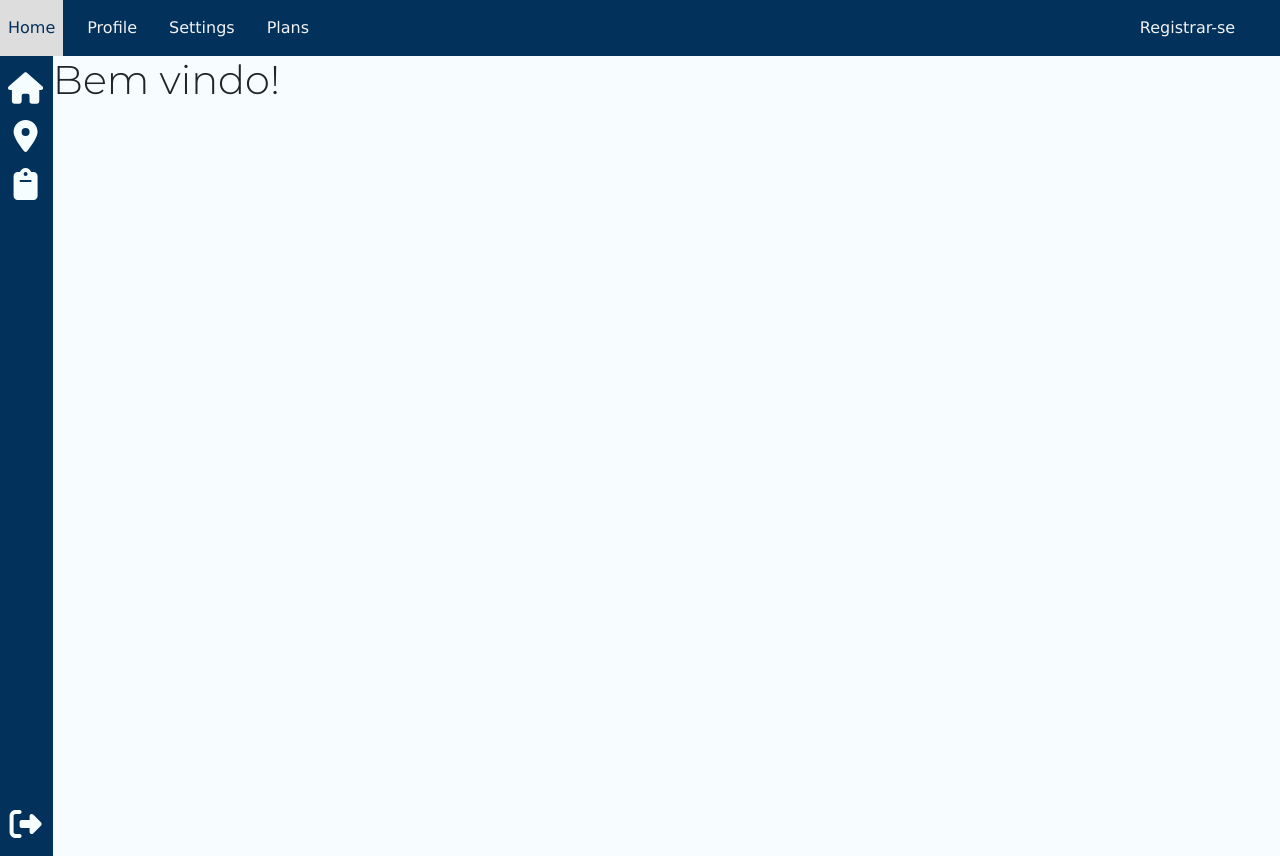
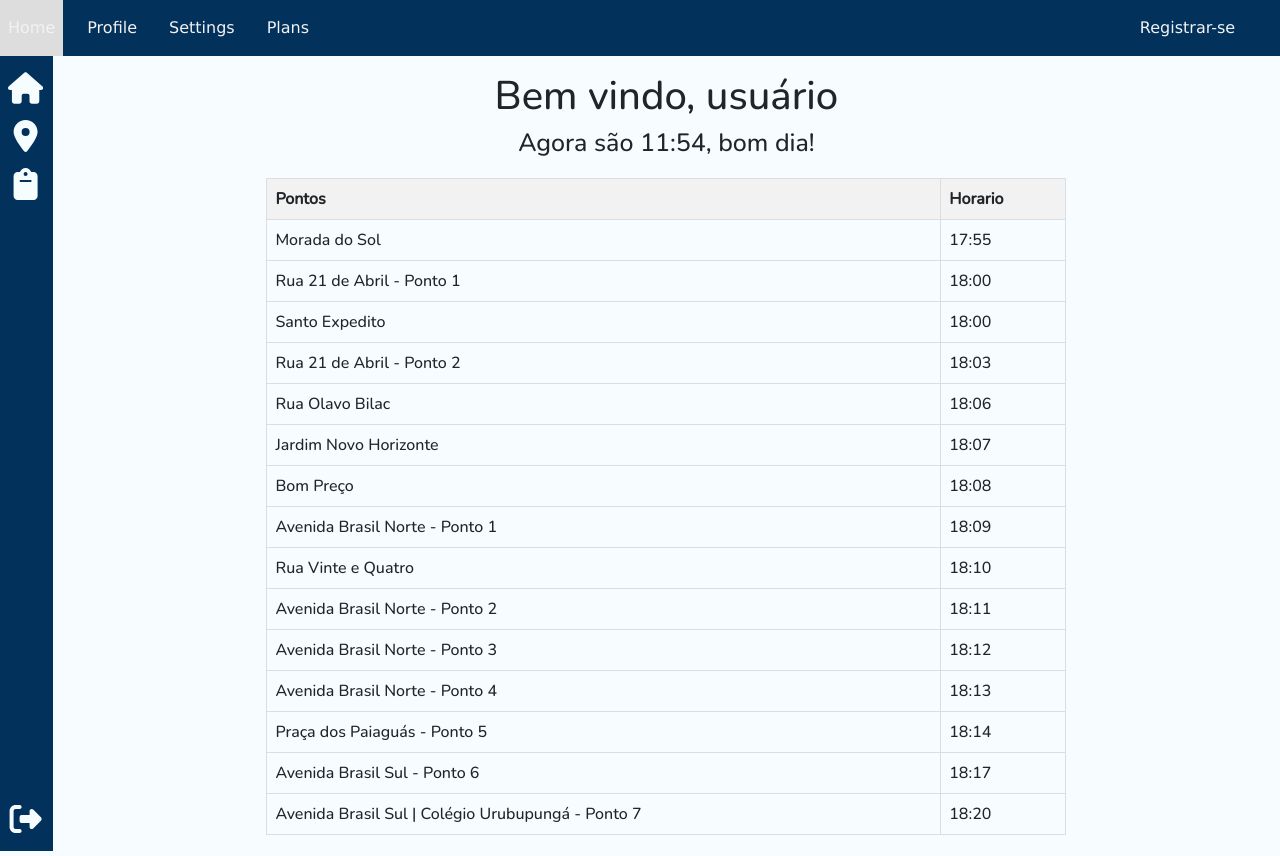
Before and after one commit to Matiolilegalzao/interface-teste, a React (Vite) app: page / in a window 1280 px wide. Built offline with nearby package versions, Linux system fonts and the light colour scheme.

Commit message:
Página de documentos atualizada, Página Home com tabela de pontos

```diff
--- a/src/components/SideBar.module.css
+++ b/src/components/SideBar.module.css
@@ -1,14 +1,15 @@
 @import url('https://fonts.googleapis.com/css2?family=Lora:wght@400;500&family=Montserrat:wght@300&family=Nunito:wght@500&family=Open+Sans&family=Roboto&display=swap');
+
+
 
 .sideBar {
     background-color: rgb(2, 49, 92);
     width: 3.3rem;
-    height: 100vh;
-    position: fixed;
+    min-height: 95vh; /* Alterado para 100vh para ocupar 100% da altura da tela */
     padding-right: 1rem;
     transition: width 0.3s ease;
+}
 
-}
 .sideBar:hover  {
     width: 16rem;
 }
--- a/src/pages/Documentos.module.css
+++ b/src/pages/Documentos.module.css
@@ -1,40 +1,37 @@
 @import url('https://fonts.googleapis.com/css2?family=Lora:wght@400;500&family=Montserrat:wght@300&family=Nunito:wght@500&family=Open+Sans&family=Roboto&display=swap');
 
 .wrapper {
-    margin: auto;
-    margin-top: 2%;
+    margin: 1rem auto;
+
 }
 .mainContent {
-    border: 1px solid #333;
-    width: 50vw;
-    margin: 5% auto;
-    padding-top: 5%;
-    height: fit-content;
+    width: 80vw;
+    text-align: center;
+    padding-top: 3%;
     border-radius: 15px;
-    box-shadow: 3px 3px 5px rgba(0, 0, 0, 0.2); /* Deslocamento x, deslocamento y, desfoque, cor da sombra */
+    display: inline-block;
+
 }
 .pageTitle {
     text-align: center;
     font-family: "nunito";
-    font-size: 50px;
+    font-size: 40px;
 }
 .documentWrapper {
-    width: 50%;
+    width: 32%;
     height: fit-content;
-    margin-bottom: 5%;
     display: inline-block;
     text-align: center;
 }
 .docRg {
     margin: auto;
-    margin-bottom: 3%;
-    width: 60%;
+    width: 70%;
     display: block;
 }
 .docText {
     font-family: "nunito";
     display: inline;
-    font-size: 25px;
+    font-size: 30px;
 }
 .uploadButton {
     padding: 5px;
@@ -43,6 +40,7 @@
     border-bottom: 4px solid black;
     margin-left: 3%;
     display: inline;
+    min-width: 3rem;
 }
 .documentName {
     font-family: "nunito";
@@ -53,16 +51,23 @@
 
 @media screen and (max-width: 1650px) {
     .mainContent {
-        width: 80%;
+        width: 100vw;
+    }
+    .documentName {
+    font-family: "nunito";
+    font-size: 35px;
+    margin-bottom: 0;
+    margin-top: 5%;
+}
+    .documentWrapper {
+        width: 70%;
+    }
+    .uploadButton {
+        margin-left: 5%;
     }
 }
+
 @media screen and (max-width: 1000px) {
-    .mainContent {
-        width: 100%;
-        border: 0;
-    }
-}
-@media screen and (max-width: 700px) {
     .documentWrapper {
         width: 100%;
     }
--- a/src/pages/Home.jsx
+++ b/src/pages/Home.jsx
@@ -1,13 +1,117 @@
-import React from 'react';
-import SideBar from '../components/SideBar';
+import React, { useState, useEffect } from 'react';
+import styles from "./Home.module.css"
 
 const Home = () => {
+  const [hora, setHora] = useState("");
+
+  useEffect(() => {
+    const intervalId = setInterval(() => {
+      const horaAtual = new Date();
+      const hours = horaAtual.getHours();
+      const minutes = horaAtual.getMinutes();
+
+      let saudacao = "";
+      if (minutes > 9) {
+        if (hours < 12) {
+          saudacao = `Agora são ${hours}:${minutes}, bom dia!`;
+        } else if (hours < 18) {
+          saudacao = `Agora são ${hours}:${minutes}, boa tarde!`;
+        } else {
+          saudacao = `Agora são ${hours}:${minutes}, boa noite!`;
+        }
+      } else {
+        if (hours < 12) {
+          saudacao = `Agora são ${hours}:0${minutes}, bom dia!`;
+        } else if (hours < 18) {
+          saudacao = `Agora são ${hours}:0${minutes}, boa tarde!`;
+        } else {
+          saudacao = `Agora são ${hours}:0${minutes}, boa noite!`;
+        }
+      }
+
+      setHora(saudacao);
+    }, 1000); // Atualiza a cada segundo
+
+    // Limpa o intervalo quando o componente é desmontado
+    return () => clearInterval(intervalId);
+  }, []);
+
   return (
     <>
+      <div className={styles.contentWrapper}>
+        <h1 className={styles.pageTitle}>Bem vindo, usuário</h1>
+        <h2 id="hora" className={styles.horario}>{hora}</h2>
 
-      <div>
-        <h1>Bem vindo!</h1>
-      </div>
+        <table className={styles.tabelaPontos}>
+          <thead>
+            <tr>
+              <th>Pontos</th>
+              <th>Horario</th>
+            </tr>
+          </thead>
+          <tbody>
+            <tr>
+              <td>Morada do Sol</td>
+              <td>17:55</td>
+            </tr>
+            <tr>
+              <td>Rua 21 de Abril - Ponto 1</td>
+              <td>18:00</td>
+            </tr>
+            <tr>
+              <td>Santo Expedito</td>
+              <td>18:00</td>
+            </tr>
+            <tr>
+              <td>Rua 21 de Abril - Ponto 2</td>
+              <td>18:03</td>
+            </tr>
+            <tr>
+              <td>Rua Olavo Bilac</td>
+              <td>18:06</td>
+            </tr>
+            <tr>
+              <td>Jardim Novo Horizonte</td>
+              <td>18:07</td>
+            </tr>
+            <tr>
+              <td>Bom Preço</td>
+              <td>18:08</td>
+            </tr>            <tr>
+              <td>Avenida Brasil Norte - Ponto 1</td>
+              <td>18:09</td>
+            </tr>
+            <tr>
+              <td>Rua Vinte e Quatro</td>
+              <td>18:10</td>
+            </tr>
+            <tr>
+              <td>Avenida Brasil Norte - Ponto 2</td>
+              <td>18:11</td>
+            </tr>
+            <tr>
+              <td>Avenida Brasil Norte - Ponto 3</td>
+              <td>18:12</td>
+            </tr>
+            <tr>
+              <td>Avenida Brasil Norte - Ponto 4</td>
+              <td>18:13</td>
+            </tr>
+            <tr>
+              <td>Praça dos Paiaguás - Ponto 5</td>
+              <td>18:14</td>
+            </tr>
+            <tr>
+              <td>Avenida Brasil Sul - Ponto 6</td>
+              <td>18:17</td>
+            </tr>
+            <tr>
+              <td>Avenida Brasil Sul | Colégio Urubupungá - Ponto 7</td>
+              <td>18:20</td>
+            </tr>
+          </tbody>
+        </table>
+       </div>
     </>
   );
 };
--- /dev/null
+++ b/src/pages/Home.module.css
@@ -0,0 +1,27 @@
+@import url('https://fonts.googleapis.com/css2?family=Lora:wght@400;500&family=Montserrat:wght@300&family=Nunito:wght@500&family=Open+Sans&family=Roboto&display=swap');
+
+.pageTitle {
+    text-align: center;
+}
+.contentWrapper {
+    text-align: center;
+    margin: 1em auto;
+    width: 50rem;
+    font-family: 'nunito';
+}
+.horario {
+    font-size: 25px;
+}
+.tabelaPontos {
+    width: 100%;
+    border-collapse: collapse;
+    margin-top: 20px;
+}
+th, td {
+    border: 1px solid #dddddd;
+    padding: 8px;
+    text-align: left;
+}
+th {
+      background-color: #f2f2f2;
+}
```
Also changed, not shown: src/pages/Home.css (deleted).
